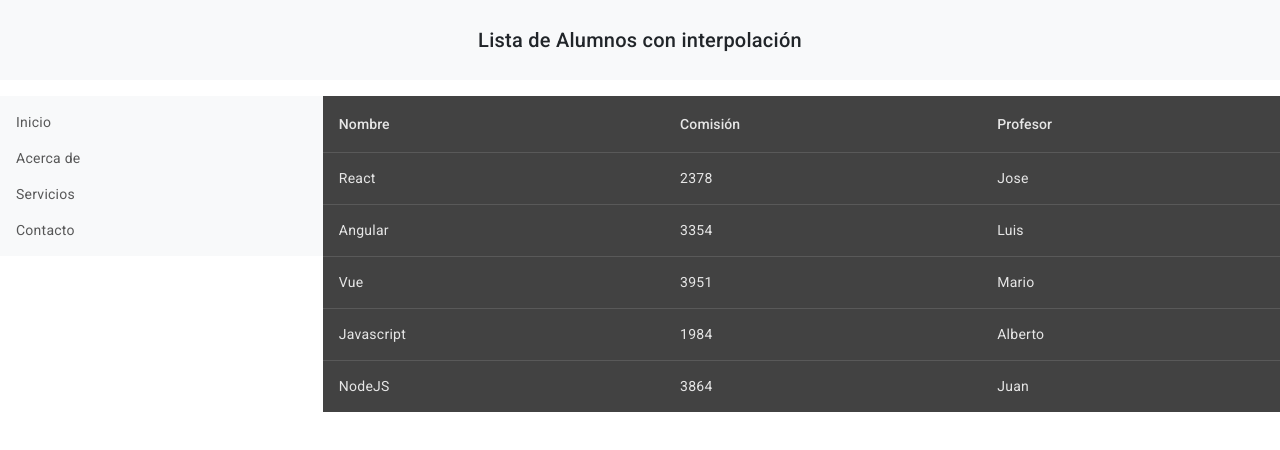
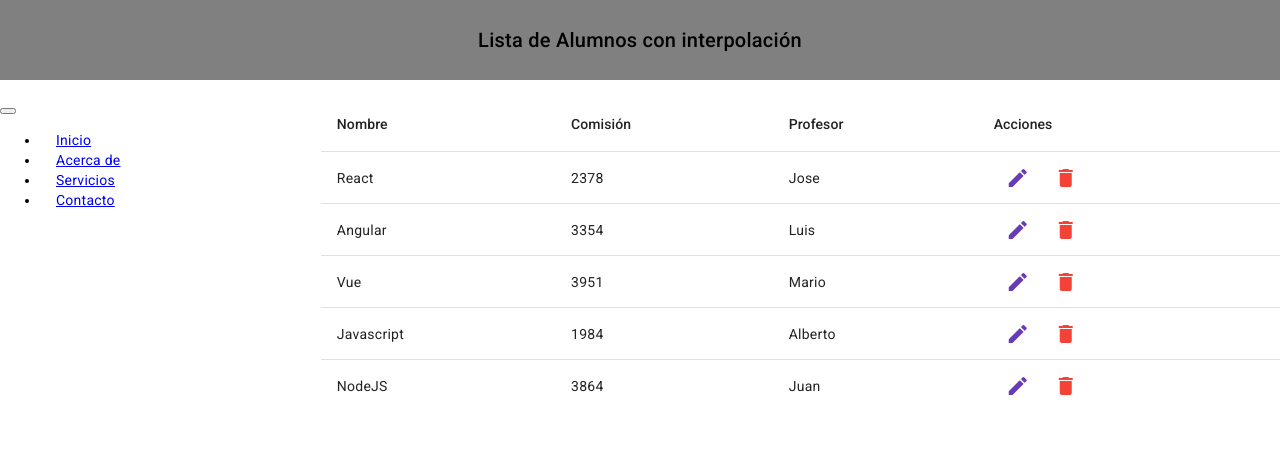
Before and after one commit to MaykoLeo/Coderhouse-Angular-ProyectoFinal, an Angular app: page / in a window 1280 px wide. Shown: the top 450 px of the page. Built offline with nearby package versions, Linux system fonts and the light colour scheme.

Commit message:
solapado de bootstrap corregido

```diff
--- a/angular.json
+++ b/angular.json
@@ -26,7 +26,6 @@
             ],
             "styles": [
               "@angular/material/prebuilt-themes/purple-green.css",
-              "node_modules/bootstrap/dist/css/bootstrap.min.css",
               "src/styles.css"
             ],
             "scripts": []
--- a/src/app/app.module.ts
+++ b/src/app/app.module.ts
@@ -7,7 +7,8 @@ import { NavbarComponent } from './components/navbar/navbar.component';
 import { ContentAreaComponent } from './components/content-area/content-area.component';
 import { NgbModule } from '@ng-bootstrap/ng-bootstrap';
 import { BrowserAnimationsModule } from '@angular/platform-browser/animations';
-import { MatTableModule } from "@angular/material/table";
+import { MaterialModule } from './material.module';
+
 
 @NgModule({
   declarations: [
@@ -20,7 +21,7 @@ import { MatTableModule } from "@angular/material/table";
     BrowserModule,
     NgbModule,
     BrowserAnimationsModule,
-    MatTableModule,
+    MaterialModule
   ],
   providers: [],
   bootstrap: [AppComponent]
--- a/src/app/components/content-area/content-area.component.css
+++ b/src/app/components/content-area/content-area.component.css
@@ -1,17 +1 @@
-.listaEstudiantes {
-    list-style: none;
-}
-
-
-.activo {
-    color: blue;
-}
-
-.inactivo {
-    color: gray;
-}
-
-.botonActivarEstado {
-    background-color: bisque;
-    margin-left: 5rem;
-}
+@import '@angular/material/prebuilt-themes/deeppurple-amber.css';
--- a/src/app/components/content-area/content-area.component.html
+++ b/src/app/components/content-area/content-area.component.html
@@ -17,6 +17,19 @@
     </ng-container>
 
 
+    <ng-container matColumnDef="acciones">
+        <th mat-header-cell *matHeaderCellDef>Acciones</th>
+        <td mat-cell *matCellDef="let element">
+            <button mat-icon-button color="primary">
+                <mat-icon>edit</mat-icon>
+            </button>
+            <button mat-icon-button color="warn">
+                <mat-icon>delete</mat-icon>
+            </button>
+        </td>
+    </ng-container>
+
+
     <tr mat-header-row *matHeaderRowDef="columnas"></tr>
     <tr mat-row *matRowDef="let row; columns: columnas"></tr>
 </table>
--- a/src/app/components/content-area/content-area.component.ts
+++ b/src/app/components/content-area/content-area.component.ts
@@ -28,5 +28,5 @@ export class ContentAreaComponent {
     },
   ];
   dataSource: MatTableDataSource<Curso> = new MatTableDataSource<Curso>(this.cursos)
-  columnas: string[] = ['nombre', 'comision', 'profesor']
+  columnas: string[] = ['nombre', 'comision', 'profesor', 'acciones']
 }
```
Also changed, not shown: src/app/material.module.ts (added, +21 -0 lines).
